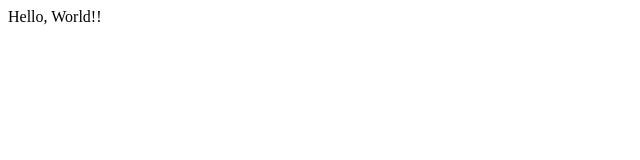
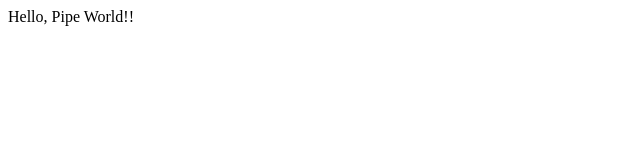
Before and after one commit to Kai-024/work5-repository, a plain HTML site: page src/index.html in a window 1280 px wide. Shown: the full height of the page, 0-640 px from the left. Drawn offline with Linux system fonts and the light colour scheme.

Commit message:
Update index.html

```diff
--- a/src/index.html
+++ b/src/index.html
@@ -6,6 +6,6 @@
   <title>CI/CDハンズオン</title>
 </head>
 <body>
-  Hello, World!!
+  Hello, Pipe World!!
 </body>
 </html>
```
